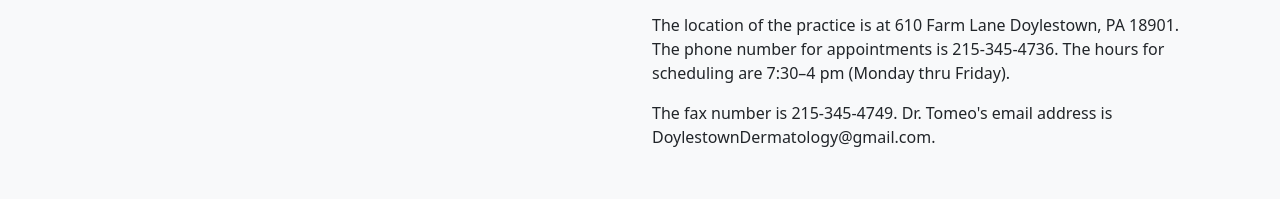
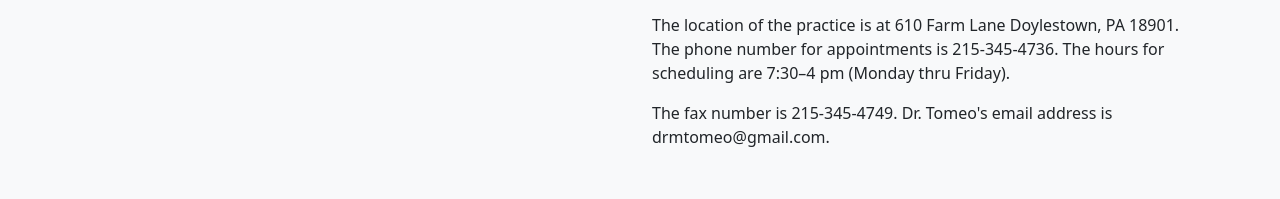
Before and after one commit to fulldecent/tomeoderm.net, a plain HTML site: page index.html in a window 1280 px wide. Shown: the part 1735-1934 px from the top of the page. Drawn offline with nearby package versions, Linux system fonts and the light colour scheme.

Commit message:
tomeo personal email

```diff
--- a/index.html
+++ b/index.html
@@ -90,7 +90,7 @@
             The location of the practice is at 610 Farm Lane Doylestown, PA 18901. The phone number for appointments is 215-345-4736. The hours for scheduling are 7:30&ndash;4 pm (Monday thru Friday).
           </p>
           <p>
-            The fax number is 215-345-4749. Dr. Tomeo's email address is DoylestownDermatology<span>@</span>gmail.com.
+            The fax number is 215-345-4749. Dr. Tomeo's email address is drmtomeo<span>@</span>gmail.com.
           </p>
         </div>
       </div>
```
